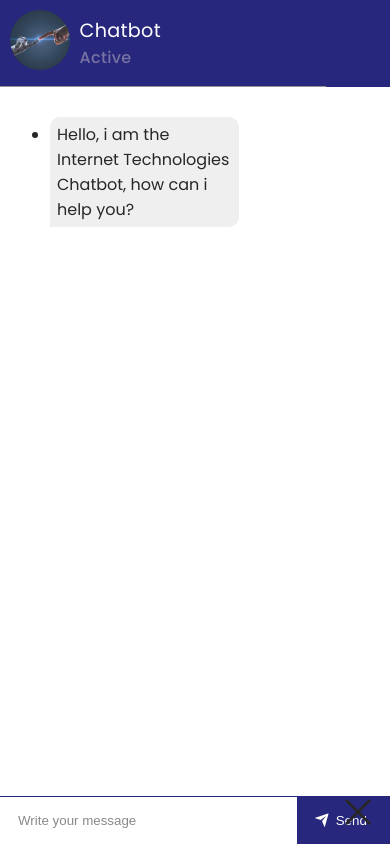
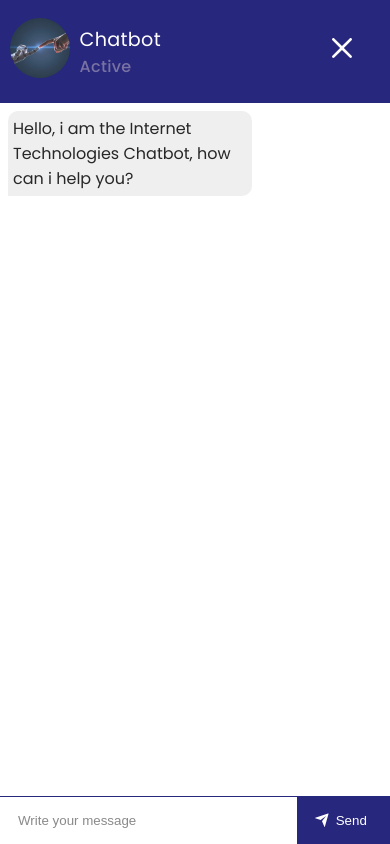
Before and after one commit to santilema/wordspotting-chatbot, a React (Create React App) app in the folder chatbot-ui/: page / in a window 390 px wide. Both pictures are taken after a click on the element 342 px from the left and 796 px from the top of the page. Built offline with nearby package versions, Linux system fonts and the light colour scheme; no server answers.

Commit message:
message positioning styled, mobile version close button added

```diff
--- a/chatbot-ui/src/components/collector/index.js
+++ b/chatbot-ui/src/components/collector/index.js
@@ -81,7 +81,7 @@ const Collector = ({handleClick, handleAnswerClick, size, messages}) => {
         className="bot-body"
         style={{ visibility: size ? "visible" : "hidden" }}
       >
-        <Header />
+        <Header handleClick={handleClick}/>
         <Main messages={messages} />
         <Bottom handleAnswerClick={handleAnswerClick} />
       </div>
--- a/chatbot-ui/src/components/header/index.js
+++ b/chatbot-ui/src/components/header/index.js
@@ -1,7 +1,7 @@
 import React from "react";
 import image from "../../assets/background_img.jpeg";
 import styled from "styled-components";
-import {GrClose as CloseIcon} from "react-icons/gr"
+import { CgClose as CloseIcon } from "react-icons/cg";
 
 
 const HeaderWrap = styled.div`
@@ -14,8 +14,6 @@ const HeaderWrap = styled.div`
     display: flex;
     align-items: center;
     letter-spacing: 0.3px;
-    width: 100%;
-    border-bottom: 1.3px solid gray;
 
     color: white;
     padding: 0.6rem 0.6rem;
@@ -41,16 +39,25 @@ const HeaderWrap = styled.div`
   }
   .exit-icon {
     padding: 2rem;
-    color: white;
+    color: rgb(255, 255, 255) !important;
 
-    .icon {
+    .icon1 {
       font-size: 2rem;
-      color: white !important;
+      color: white;
+    }
+  }
+  @media only screen and (max-width: 540px) {
+    display: flex;
+    align-items: center;
+    justify-content: space-space-between;
+    .exit-icon > .icon {
+      font-size: 2rem;
+
     }
   }
 `;
 
-const Header = () => {
+const Header = ({handleClick}) => {
   return (
     <HeaderWrap>
       <div className="header">
@@ -63,7 +70,7 @@ const Header = () => {
         </div>
       </div>
       <div className="exit-icon">
-        <CloseIcon className="icon"/>
+        <CloseIcon className="icon1" onClick={handleClick} />
       </div>
     </HeaderWrap>
   );
--- a/chatbot-ui/src/components/main/index.js
+++ b/chatbot-ui/src/components/main/index.js
@@ -3,49 +3,46 @@ import styled from 'styled-components'
 
 const MainWrap = styled.div`
   .main {
-    margin: 30px 0 0;
+    margin: 0 !important;
+    padding: 0 !important;
   }
-  .messages {
-    display: flex;
-    align-items: center;
-    justify-content: space-between;
+
+  .main-content {
+    width: 100%;
+    list-style: none;
+    padding: 0 10px;
+    margin: 0 !important;
+    padding: 0 !important;
+  }
+
+  .main-content li:first-child {
+    margin-top: .5rem;
   }
 
   .msg {
-    min-width: 60px;
-    max-width: 50%;
-    padding: 5px 7px;
-    text-align: center;
+    padding: 5px 5px;
 
+    width: auto;
+    max-width: 60%;
     font-style: 1.1em;
-    margin: 0 10px;
+    margin-bottom: 0.5rem;
   }
   .left {
     border-radius: 10px 10px 10px 0px;
     background-color: #edeced;
     text-align: left;
+    margin-left: 0.5rem;
+    margin-right: auto;
   }
   .right {
     border-radius: 10px 10px 0px 10px;
     background-color: #000066;
     color: white;
+    width: auto !important;
     text-align: right;
-    width: auto !important;
+    margin-left: auto;
+    margin-right: 0.5rem;
   }
-  /* .human-messages{
-      min-width: 60px;
-      max-width: 50%;
-      padding: 5px;
-      text-align: center;
-      background-color: #000066;
-      color: #EDECED;
-      font-style: 1.1em;
-      border-radius: 10px 10px 0 10px;
-      margin: 0 10px;
-      position: relative;
-      top: 80px;
-      margin-bottom: 20px;
-  } */
 `;
 
 const Main = ({messages}) => {
@@ -64,9 +61,11 @@ const Main = ({messages}) => {
   return (
     <MainWrap>
       <div className="main">
-        <ul className="main_content">
+        <ul className="main-content">
           {messages.map((msg, i) => (
-            <li className={`msg ${msg.position}`}>{msg.text}</li>
+            <li className={`msg ${msg.position}`}>
+              <span>{msg.text}</span>
+            </li>
           ))}
         </ul>
       </div>
```
